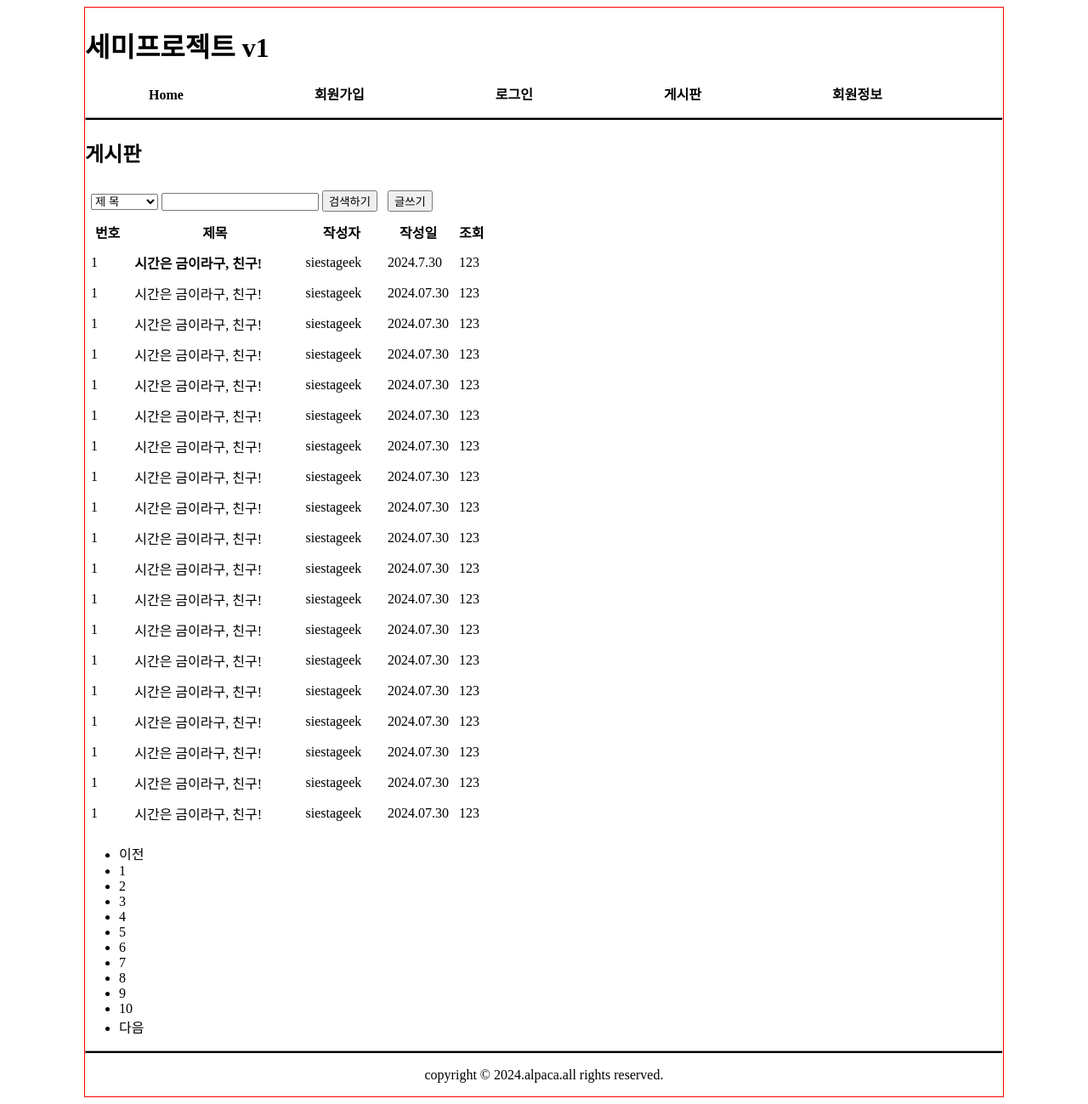
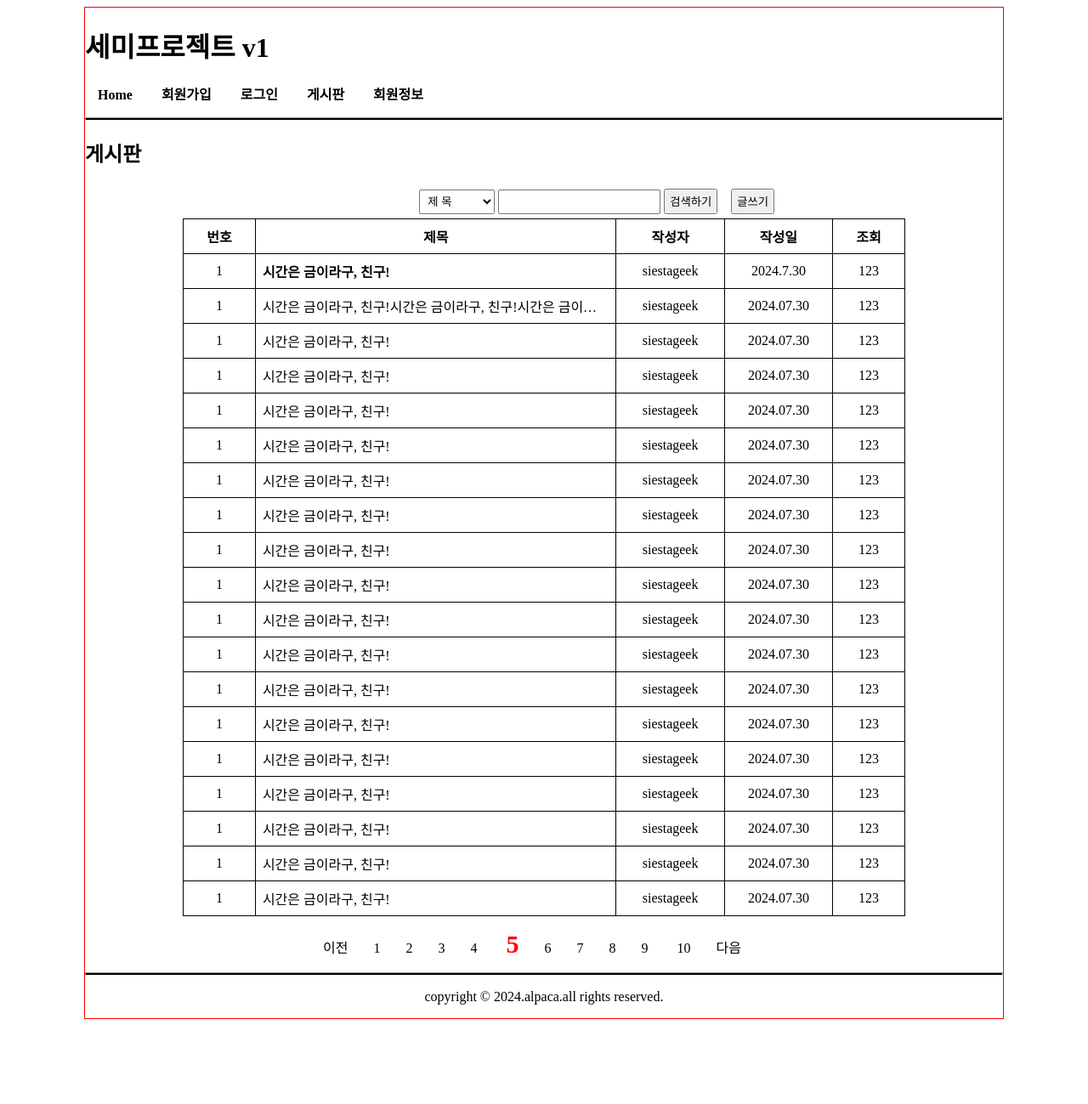
Before and after one commit to Yongheech/semiprojectv1, a FastAPI app: page /board/list in a window 1280 px wide. Shown: the whole page at 85% size. After the commit the page ends 1199 px from the top, so only its background shows below. Run offline with FastAPI, Linux system fonts and the light colour scheme.

Commit message:
게시판 리스트 스타일링

```diff
--- a/views/templates/board/list.html
+++ b/views/templates/board/list.html
@@ -5,7 +5,23 @@
     <title>세미프로젝트</title>
     <link rel="stylesheet" href="/static/css/project.css">
     <style>
+        table { width: 850px; margin: 10px auto;
+            border-collapse: collapse; table-layout: fixed}
+        th, td{border: 1px solid black; padding: 5px 8px ;
+                text-align: center; height: 30px}
+        td:nth-child(2){text-align: left; white-space: nowrap;
+                overflow: hidden ;text-overflow: ellipsis}
+        thead td {border: none ; }
+        thead td:first-child{text-align: left}
+        thead td:first-child{text-align: right}
 
+        .pagnation {width: 550px;margin: 0 auto}
+        div ul {list-style: none; padding:0; }
+        div ul li {display: inline ;padding: 0 15px}
+
+        select, input{ padding: 5px}
+        button{ padding: 3.5px 5px}
+        .cpg {color:red; font-size: 30px; font-weight: bold}
     </style>
 </head>
 <body>
@@ -22,7 +38,14 @@
         </nav>
         <main>
             <h2>게시판</h2>
-            <table cellpadding="5" >
+            <table >
+                <colgroup>
+                    <col style="width: 10%">
+                    <col>
+                    <col style="width: 15%">
+                    <col style="width: 15%">
+                    <col style="width: 10%">
+                </colgroup>
                 <thead>
                     <tr><td colspan="3"><select name="findtype" id="findtype">
                         <option value="title">제 목</option>
@@ -39,7 +62,7 @@
                 <tbody>
                     <tr><td>1</td><td><a href="/board/view?bid=1">시간은 금이라구, 친구!</a></td>
                     <td>siestageek</td><td>2024.7.30</td><td>123</td></tr>
-                    <tr><td>1</td><td>시간은 금이라구, 친구!</td>
+                    <tr><td>1</td><td>시간은 금이라구, 친구!시간은 금이라구, 친구!시간은 금이라구, 친구!시간은 금이라구, 친구!시간은 금이라구, 친구!시간은 금이라구, 친구!시간은 금이라구, 친구!시간은 금이라구, 친구!시간은 금이라구, 친구!시간은 금이라구, 친구!</td>
                         <td>siestageek</td><td>2024.07.30</td><td>123</td></tr>
                     <tr><td>1</td><td>시간은 금이라구, 친구!</td>
                         <td>siestageek</td><td>2024.07.30</td><td>123</td></tr>
@@ -77,9 +100,9 @@
                         <td>siestageek</td><td>2024.07.30</td><td>123</td></tr>
                 </tbody>
             </table>
-            <div>
+            <div class="pagnation">
             <ul><li>이전</li><li>1</li><li>2</li><li>3</li><li>4</li>
-                <li>5</li><li>6</li><li>7</li><li>8</li><li>9</li>
+                <li class="cpg">5</li><li>6</li><li>7</li><li>8</li><li>9</li>
                 <li>10</li><li>다음</li></ul>
             </div>
         </main>
```
